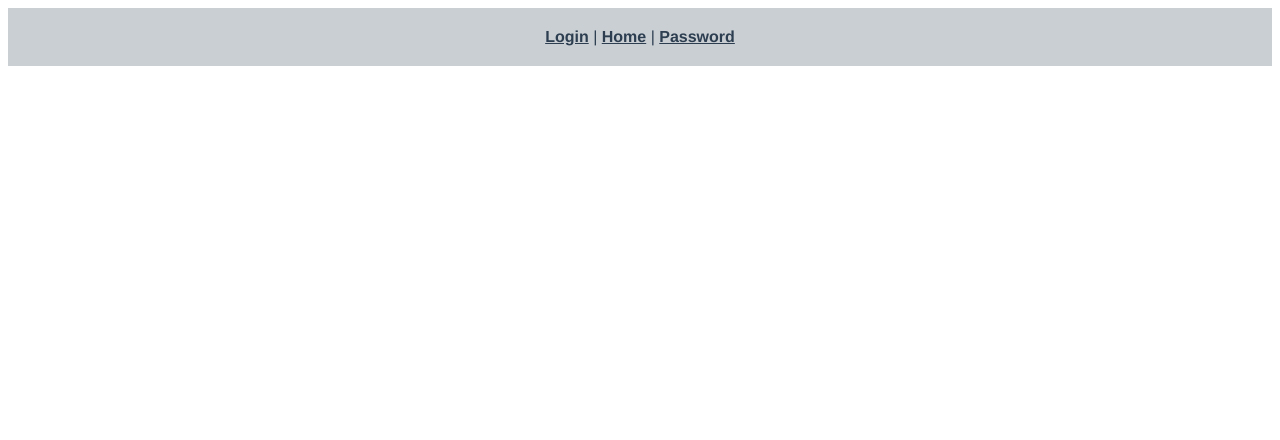
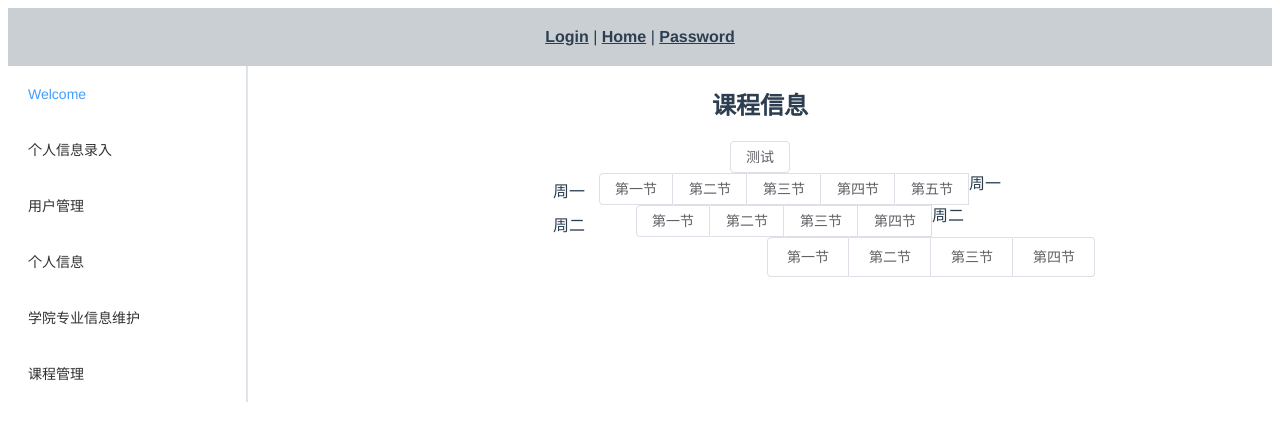
Before and after one commit to JoshYxy/SoftwareEnginnering2022, a Vue app in the folder front_end/: page /home/course in a window 1280 px wide. Shown: the top 440 px of the page. Built offline with nearby package versions, Linux system fonts and the light colour scheme; sample sign-in values are in the browser's storage.

Commit message:
UPDATE:课程管理页v0.1

```diff
--- a/front_end/src/components/MajorMaintenance.vue
+++ b/front_end/src/components/MajorMaintenance.vue
@@ -93,7 +93,7 @@ export default {
       const index = children.findIndex((d) => d.id === data.id)
       children.splice(index, 1)
       this.collegeData = [...this.collegeData]
-      },
+    },
     openRemove(node, data) {
       ElMessageBox.confirm(
         '是否删除 ' + data.name + (data.major?"":"专业"),
--- /dev/null
+++ b/front_end/src/components/course/CourseMaintenance.vue
@@ -0,0 +1,93 @@
+<template>
+    <h2>课程信息</h2>
+    <div><el-button @click="test">
+        测试
+    </el-button></div>
+    <div style="float:left;">
+    <div class="test" v-for="day in data" :key="day.id">{{day.name}}</div>
+    </div>
+
+    <el-checkbox-group v-for="day in data" :key="day.name" v-model="selectTime[day.id]" border style="width:500px;margin:auto;">
+
+        <el-checkbox-button v-for="time in day.times" :key="time" :label="time" >{{
+            time
+        }}</el-checkbox-button>
+        <span class="day"> {{day.name}} </span>
+    </el-checkbox-group>
+
+    <el-checkbox-group v-model="selectTime" size="large">
+      <el-checkbox-button v-for="time in times" :key="time" :label="time">
+        {{ time }}
+      </el-checkbox-button>
+    </el-checkbox-group>
+</template>
+
+<script>
+export default {
+    data() {
+        return {
+            selectTime:[[]],
+            data:[
+                {
+                    id:0,
+                    name:'周一',
+                    times: [
+                        '第一节',
+                        '第二节',
+                        '第三节',
+                        '第四节',
+                        '第五节'
+                    ],
+                },
+                {
+                    id:1,
+                    name:'周二',
+                    times: [
+                        '第一节',
+                        '第二节',
+                        '第三节',
+                        '第四节',
+                    ],
+                }
+            ],
+
+            times: [
+                '第一节',
+                '第二节',
+                '第三节',
+                '第四节',
+            ],
+            courseData: {
+                name: '',
+                number: '',
+                college: '',
+                period: 0,
+                credit: 0,//学分
+                teacher: '',
+                outline: '',
+                time: '',
+                position: '',
+                capacity: 0
+            }
+
+        }
+    },
+    methods: {
+        test() {
+            console.log(this.selectTime)
+        }
+    }
+}
+</script>
+
+<style scoped>
+.test{
+    margin-left: 300px;
+    padding: 5px;
+}
+.day{
+    /* position: relative; */
+    /* float:left; */
+    font-size: 16px;
+}
+</style>
--- a/front_end/src/router/index.js
+++ b/front_end/src/router/index.js
@@ -8,6 +8,7 @@ import ResetPassword from '../views/ResetPassword.vue'
 import MajorMaintenance from '../components/MajorMaintenance.vue'
 // import UserinfoMaintenance from '../components/UserinfoMaintenance.vue'
 import PrivateinfoMaintnce from '../components/PrivateinfoMaintnce.vue'
+import CourseMaintenance from '../components/course/CourseMaintenance.vue'
 const routes = [
   {
     path: '/',
@@ -65,6 +66,12 @@ const routes = [
         name: 'privateinfo',
         component: PrivateinfoMaintnce,
         meta: { role: ['admin','student','teacher'] }
+      },
+      {
+        path: 'course',
+        name: 'course',
+        component: CourseMaintenance,
+        meta: { role: ['admin']},
       }
     ],
     // component: () => import(/* webpackChunkName: "about" */ '../views/StudentLogin.vue')
--- a/front_end/src/views/LoginHome.vue
+++ b/front_end/src/views/LoginHome.vue
@@ -28,6 +28,10 @@
 
             <span>学院专业信息维护</span>
           </el-menu-item>
+          <el-menu-item index="/home/course">
+
+            <span>课程管理</span>
+          </el-menu-item>
         </el-menu>
       </el-aside>
 
```
